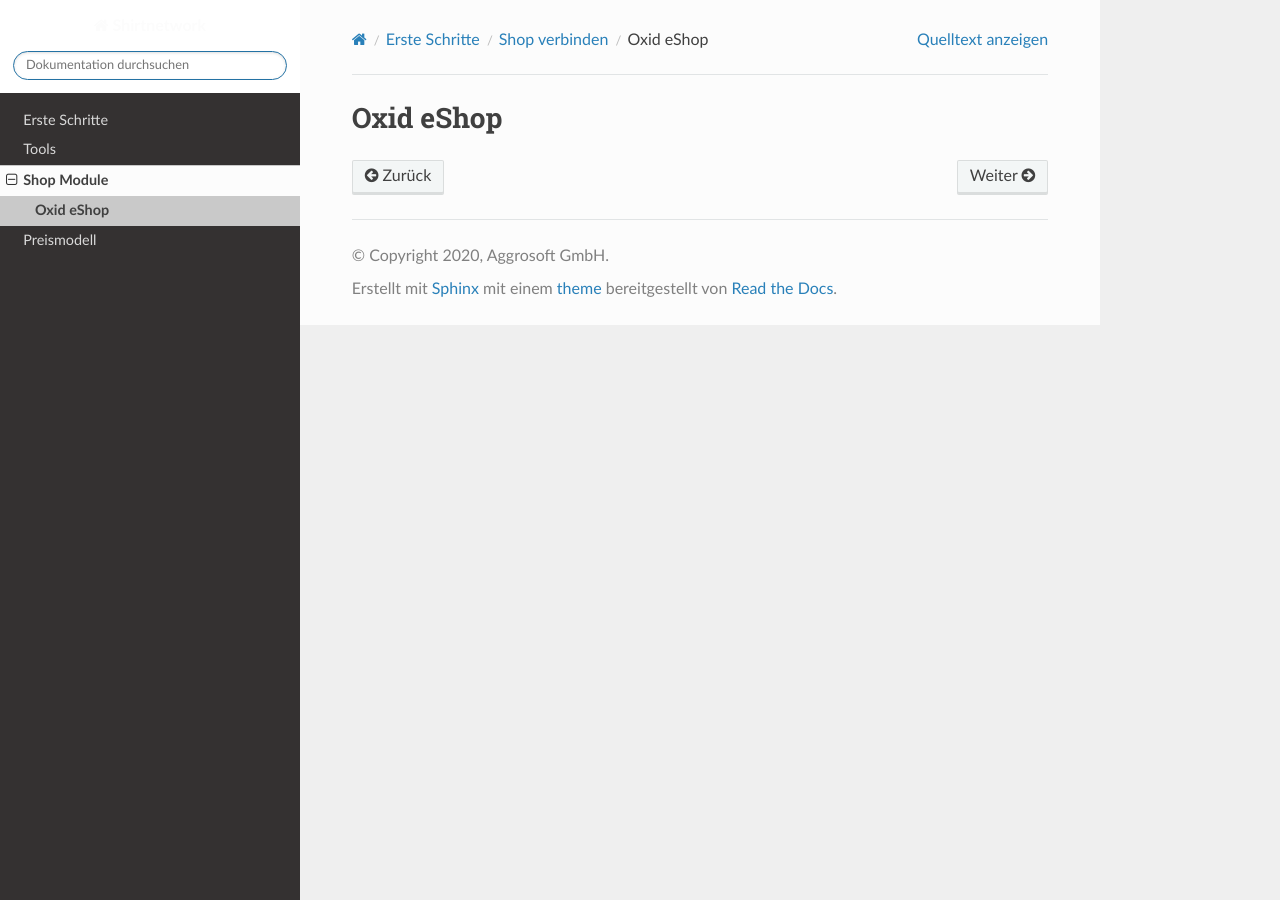
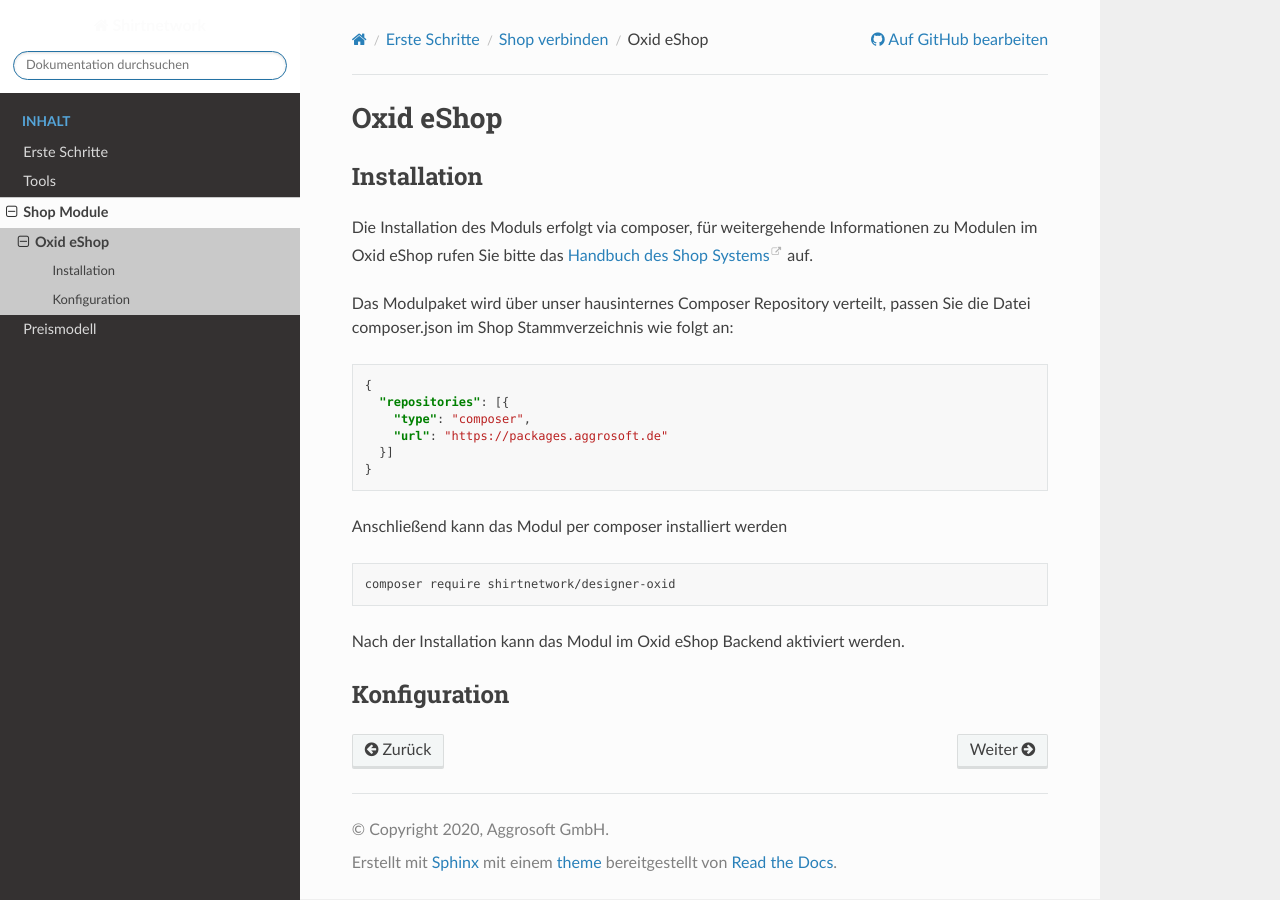
Before and after one commit to aggrosoft/shirtnetwork-docs, a Sphinx documentation site: the page built from docs/modules/oxid.rst, in a window 1280 px wide. Built offline with Sphinx 7.4.7 and the Read the Docs theme 2.0.0, drawn with Linux system fonts in a browser that asks for light colours.

Commit message:
added github context and more pages

```diff
--- a/docs/conf.py
+++ b/docs/conf.py
@@ -69,6 +69,14 @@
     'titles_only': False
 }
 
+html_context = {
+    "display_github": True, # Integrate GitHub
+    "github_user": "aggrosoft", # Username
+    "github_repo": "shirtnetwork-docs", # Repo name
+    "github_version": "master", # Version
+    "conf_py_path": "/docs/", # Path in the checkout to the docs root
+}
+
 # Add any paths that contain custom static files (such as style sheets) here,
 # relative to this directory. They are copied after the builtin static files,
 # so a file named "default.css" will overwrite the builtin "default.css".
--- a/docs/index.rst
+++ b/docs/index.rst
@@ -7,6 +7,7 @@
 ==========================
 
 .. toctree::
+   :caption: Inhalt
    :maxdepth: 2
    :hidden:
 
--- a/docs/intro/backend.rst
+++ b/docs/intro/backend.rst
@@ -4,3 +4,5 @@
 Alle vom Kunden bereit gestellten Daten wie hochgeladene Bilder oder die gestalteten Produkte werden in einem zusätzlichen
 System abgelegt. Dieser sog. Backend Server kann von beliebig vielen Ihrer Systeme genutzt werden und muss nur einmalig
 installiert werden.
+
+Folgen Sie bitte der :doc:`Anleitung zur Installation des Backend Servers </tools/backend>`
--- a/docs/intro/orders.rst
+++ b/docs/intro/orders.rst
@@ -4,5 +4,5 @@
 Wenn eine Bestellung in Ihrem System eingeht können Sie die Personalisierungs Details einsehen und mit Hilfe des sog.
 EPS-Tool druckfertige Daten generieren.
 
-Installieren Sie bitte das EPS-Tool entsprechend des Handbucheintrages, wie Sie die Bestelldaten aus dem Shop erstellen
+Installieren Sie bitte das :doc:`EPS-Tool entsprechend des Handbucheintrages </tools/epstool>`, wie Sie die Bestelldaten aus dem Shop erstellen
 wird näher im Handbucheintrag zum jeweiligen Connector erklärt.
--- a/docs/modules/index.rst
+++ b/docs/modules/index.rst
@@ -1,5 +1,8 @@
 Shop Module
 ===========
+
+Damit der Designer in Ihrem Shop dargestellt werden kann ist ein sogenannter Connector notwendig. Hierbei handelt es sich
+um ein Shop Plugin das wie gewohnt installiert wird.
 
 .. toctree::
    :maxdepth: 1
--- a/docs/modules/oxid.rst
+++ b/docs/modules/oxid.rst
@@ -1,2 +1,32 @@
 Oxid eShop
 ==========
+
+Installation
+------------
+
+Die Installation des Moduls erfolgt via composer, für weitergehende Informationen zu Modulen im Oxid eShop rufen Sie bitte
+das `Handbuch des Shop Systems <https://docs.oxid-esales.com/de/>`__ auf.
+
+Das Modulpaket wird über unser hausinternes Composer Repository verteilt, passen Sie die Datei composer.json im Shop Stammverzeichnis
+wie folgt an:
+
+.. code-block:: json
+
+    {
+      "repositories": [{
+        "type": "composer",
+        "url": "https://packages.aggrosoft.de"
+      }]
+    }
+
+
+Anschließend kann das Modul per composer installiert werden
+
+.. code-block:: bash
+
+    composer require shirtnetwork/designer-oxid
+
+Nach der Installation kann das Modul im Oxid eShop Backend aktiviert werden.
+
+Konfiguration
+-------------
```
Also changed, not shown: 8 other files.
